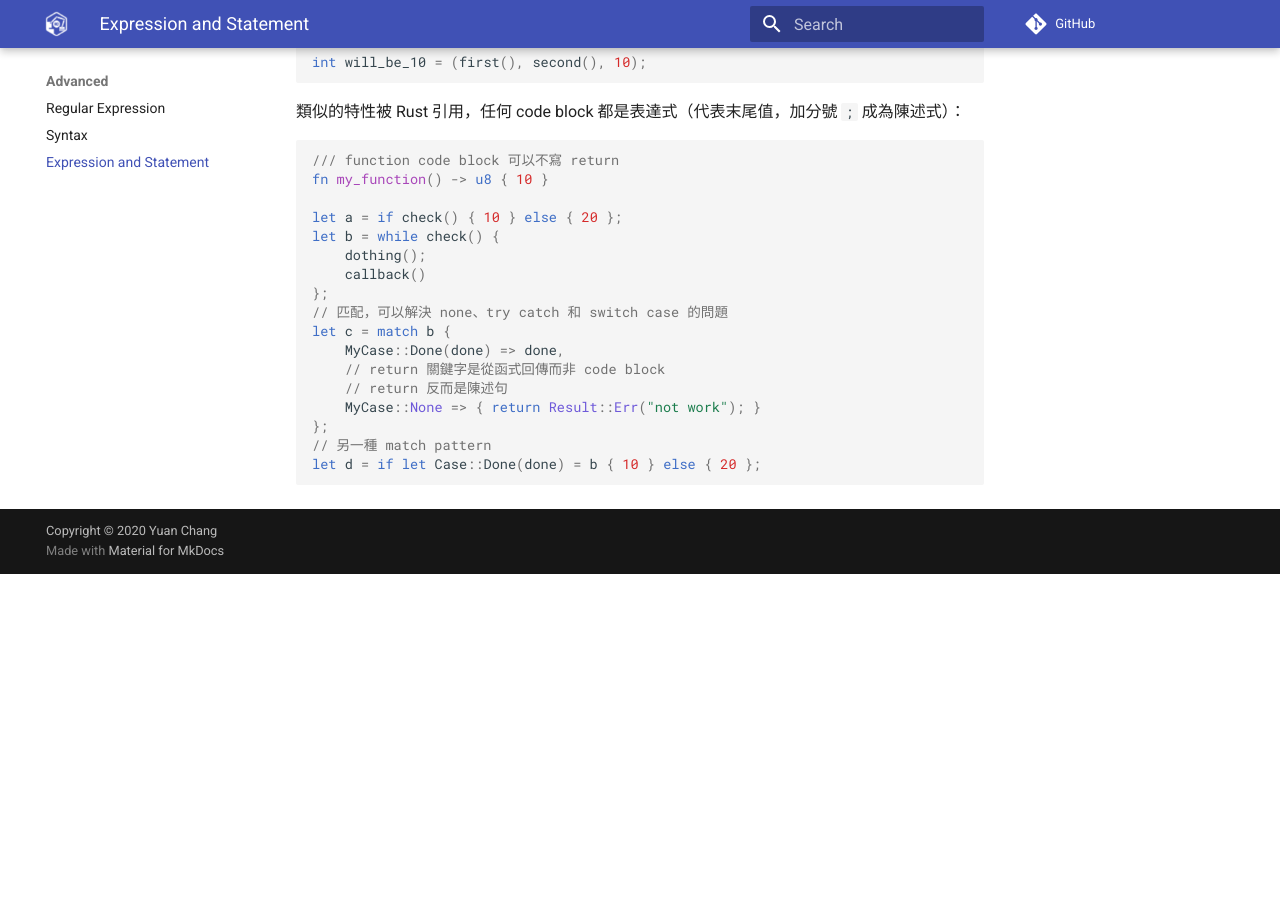
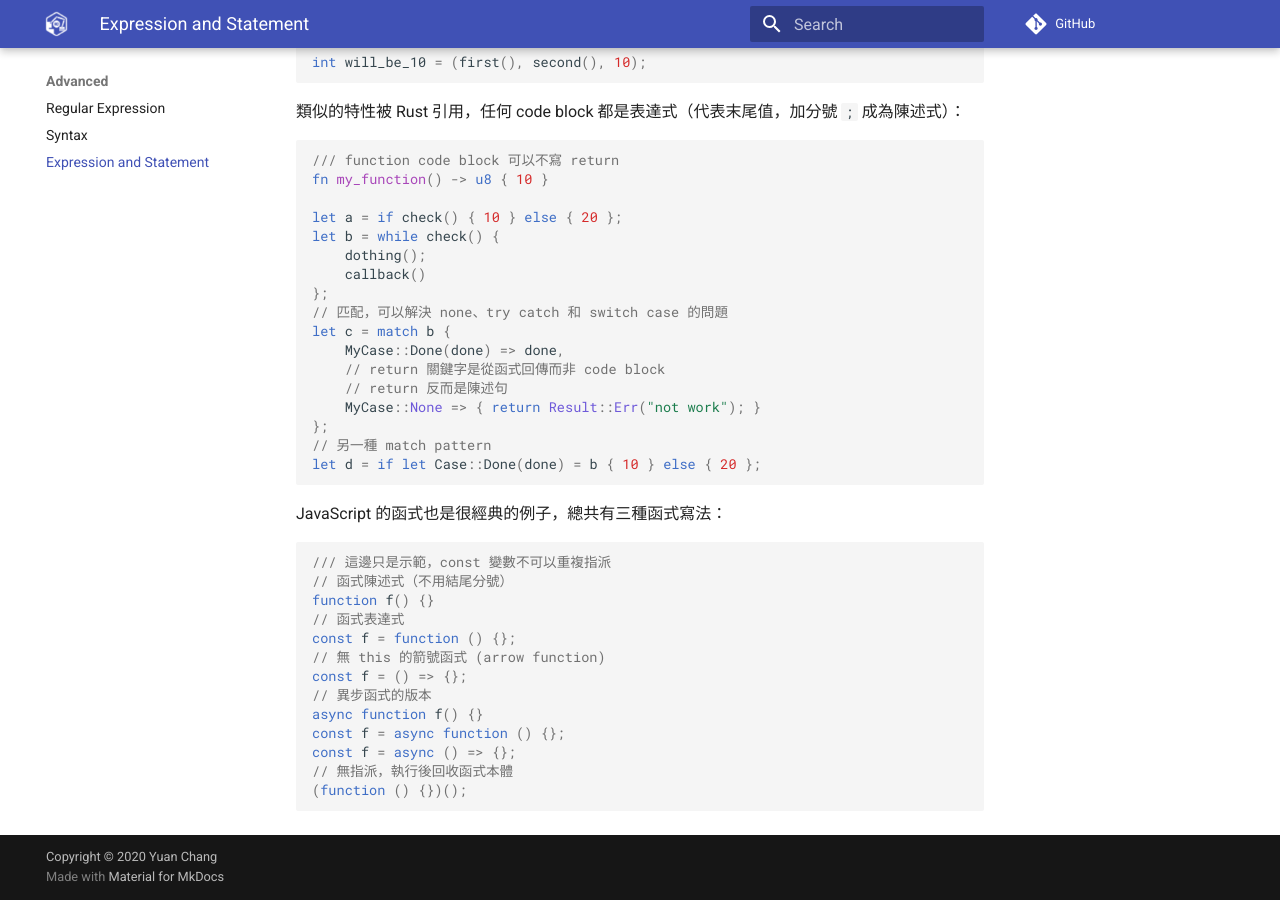
Before and after one commit to KmolYuan/program-learning, an MkDocs documentation site: the page built from docs/expr.md, in a window 1280 px wide and 900 px high, scrolled down 799 px. Built offline with MkDocs 1.6.1 and Material for MkDocs 9.7.7, drawn with Linux system fonts in a browser that asks for light colours; comment, search, counter and statistics services are not loaded; before the commit the page ends 1373 px from its top, so only the background shows below that.

Commit message:
Add js example.

````diff
--- a/docs/expr.md
+++ b/docs/expr.md
@@ -59,3 +59,21 @@ let c = match b {
 // 另一種 match pattern
 let d = if let Case::Done(done) = b { 10 } else { 20 };
 ```
+
+JavaScript 的函式也是很經典的例子，總共有三種函式寫法：
+
+```js
+/// 這邊只是示範，const 變數不可以重複指派
+// 函式陳述式（不用結尾分號）
+function f() {}
+// 函式表達式
+const f = function () {};
+// 無 this 的箭號函式 (arrow function)
+const f = () => {};
+// 異步函式的版本
+async function f() {}
+const f = async function () {};
+const f = async () => {};
+// 無指派，執行後回收函式本體
+(function () {})();
+```
````
